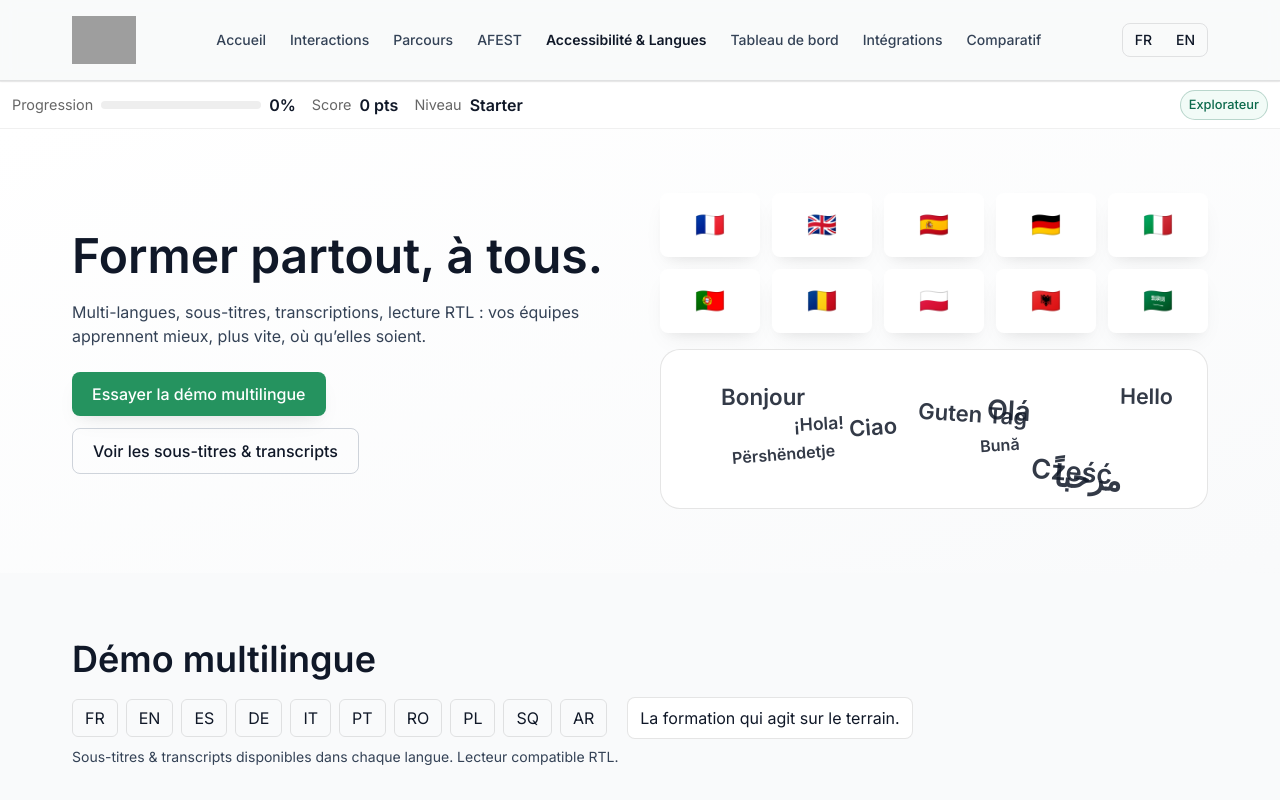
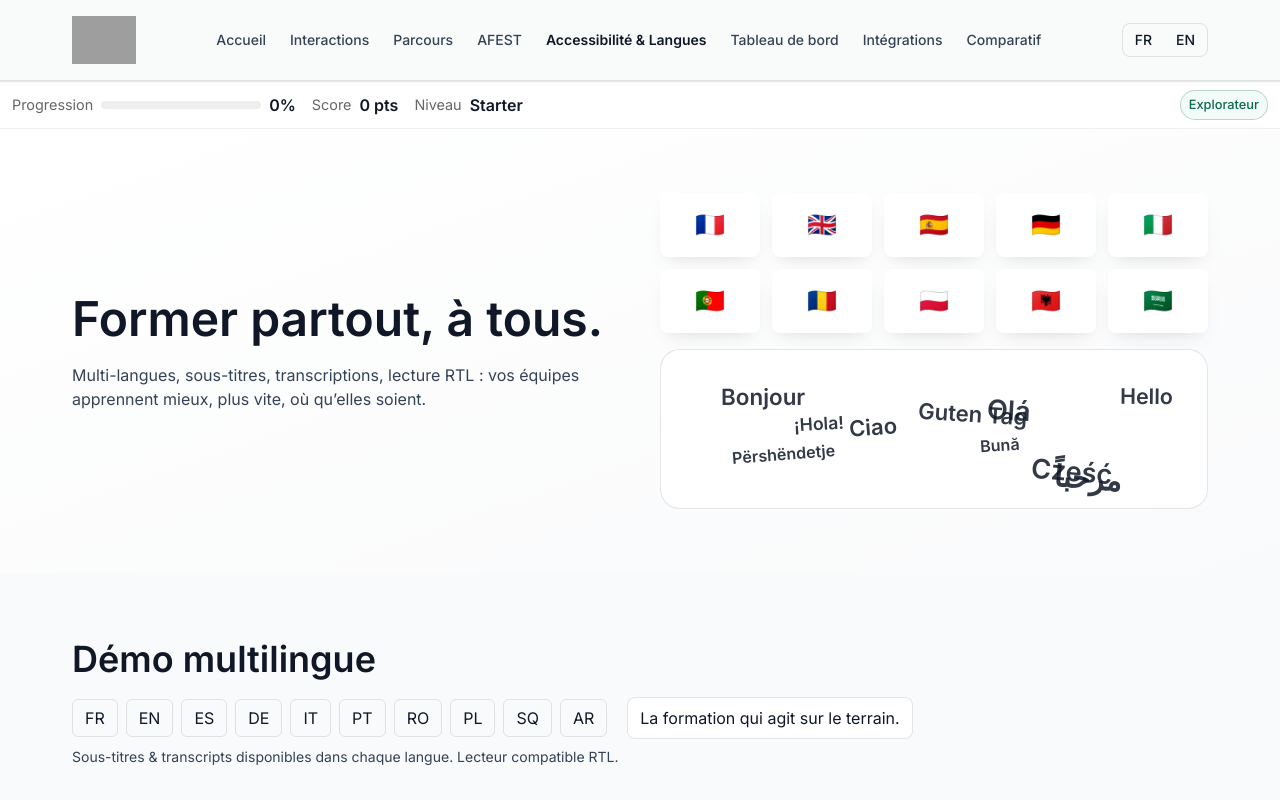
Before and after one commit to micktal/demo, a SvelteKit app: page /accessibilite-langues in a window 1280 px wide. Shown: the top 800 px of the page. Built offline with nearby package versions, Linux system fonts and the light colour scheme; grey boxes are pictures that could not be loaded.

Commit message:
Remove CTAs per DOM diff on Accessibilite-Langues page
cgen-2e4e7897c06240a0abb6a30fbb902649

```diff
--- a/src/routes/accessibilite-langues/+page.svelte
+++ b/src/routes/accessibilite-langues/+page.svelte
@@ -66,10 +66,6 @@
     <div>
       <h1>Former partout, à tous.</h1>
       <p class="mt-4 max-w-xl">Multi-langues, sous-titres, transcriptions, lecture RTL : vos équipes apprennent mieux, plus vite, où qu’elles soient.</p>
-      <div class="mt-6 flex gap-3 flex-wrap">
-        <Button variant="primary" href="/exploration">Essayer la démo multilingue</Button>
-        <Button variant="ghost" href="#captions">Voir les sous-titres & transcripts</Button>
-      </div>
     </div>
     <div>
       <div class="grid grid-cols-5 gap-3">{#each ['🇫🇷','🇬🇧','🇪🇸','🇩🇪','🇮🇹','🇵🇹','🇷🇴','🇵🇱','🇦🇱','🇸🇦'] as f}<div class="grid place-items-center rounded-lg bg-white shadow-soft py-4 text-2xl">{f}</div>{/each}</div>
@@ -245,9 +241,5 @@
       <h3>Passez en multilingue, sans friction.</h3>
       <p class="mt-2 text-gray-700">On transforme vos supports & on déploie vos langues prioritaires.</p>
     </div>
-    <div class="flex gap-3">
-      <Button variant="primary" href="/contact">Demander un chiffrage</Button>
-      <Button variant="ghost" href="/exploration">Voir une démo en 5 minutes</Button>
-    </div>
   </div>
 </section>
```
